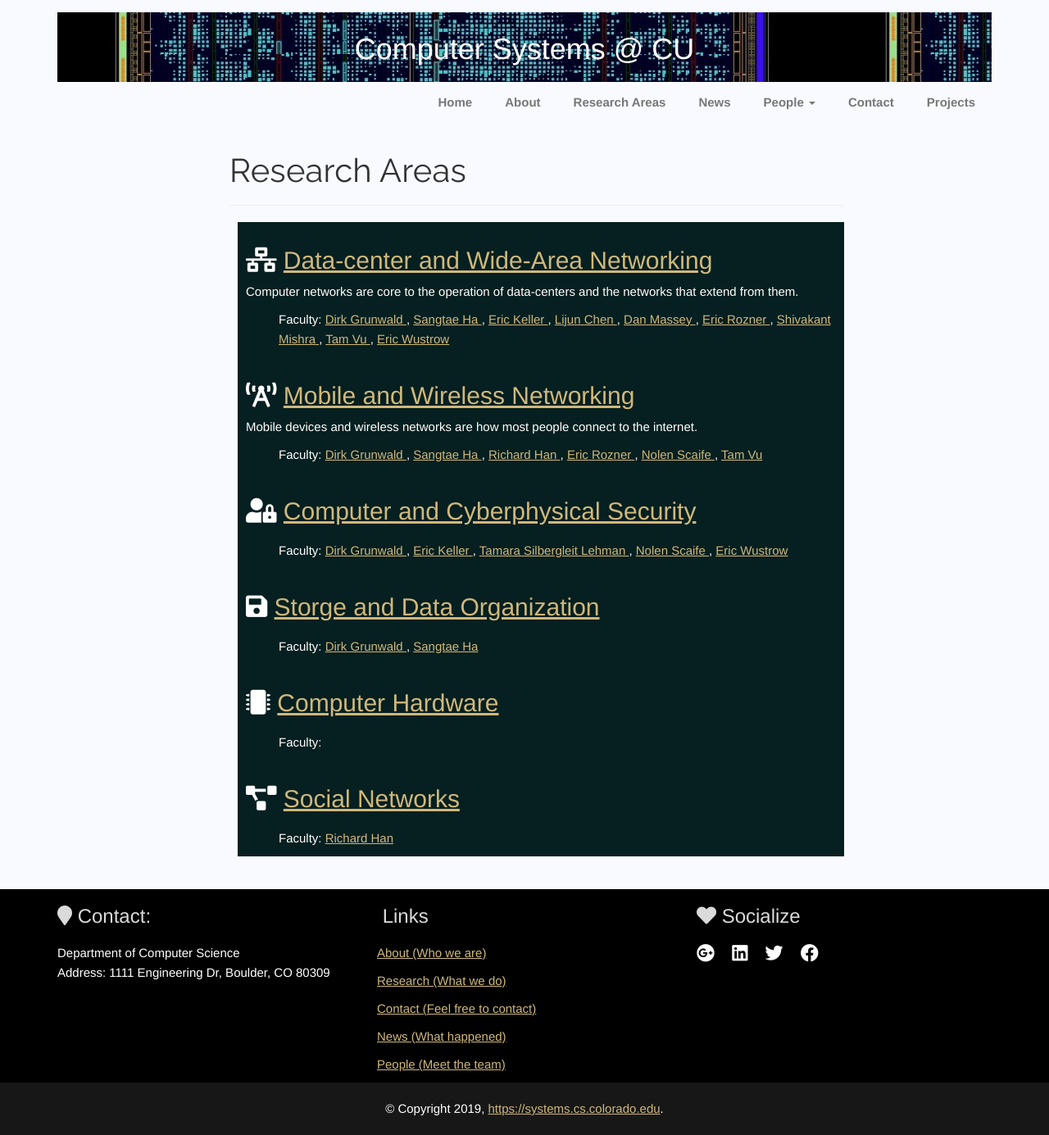
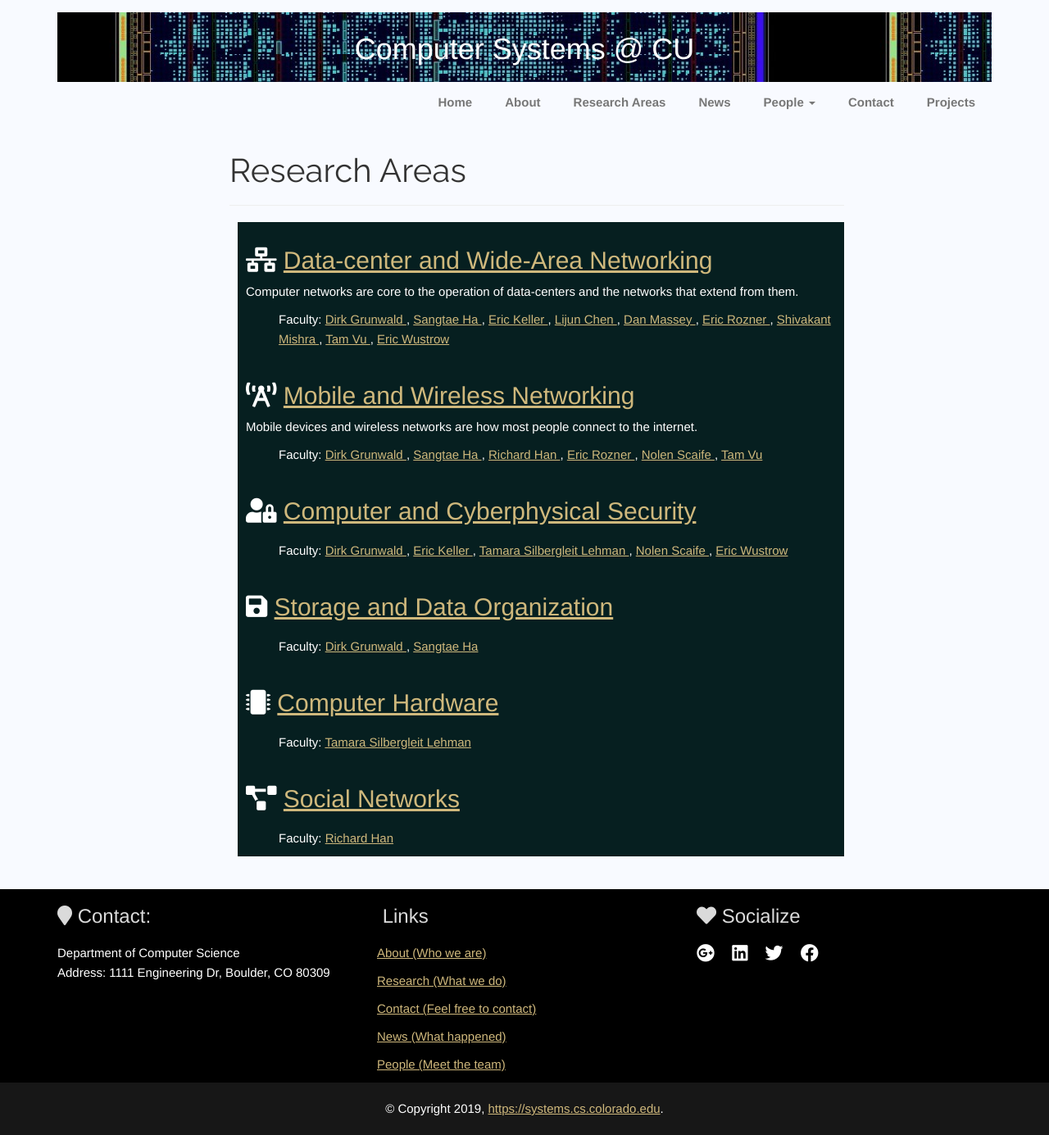
Before and after one commit to cu-computer-systems/cu-computer-systems.github.io, a Jekyll site: the page built from areas/index.html, in a window 1280 px wide. Shown: the whole page at 82% size. Built offline with Jekyll 4.4.1, drawn with Linux system fonts in a browser that asks for light colours; nearby versions of some CDN libraries.

Commit message:
Put Tamara to Hardware, Storge typo

```diff
--- a/areas/index.html
+++ b/areas/index.html
@@ -52,7 +52,7 @@ permalink: /areas
 	</div>
 
         <div class="services-group wow animated fadeInRight" data-wow-offset="40">      <h2> <span class="fa fa-save"></span>
-	<a href="/areas/storage.html"> Storge and Data Organization </a> </h2>
+	<a href="/areas/storage.html"> Storage and Data Organization </a> </h2>
 	    <div class="area-list-faculty">
 	      Faculty:
 	      {% assign folks_area = "Storage" %}
```
Also changed, not shown: collections/_faculty/lehman.md (+1 -1 lines).
